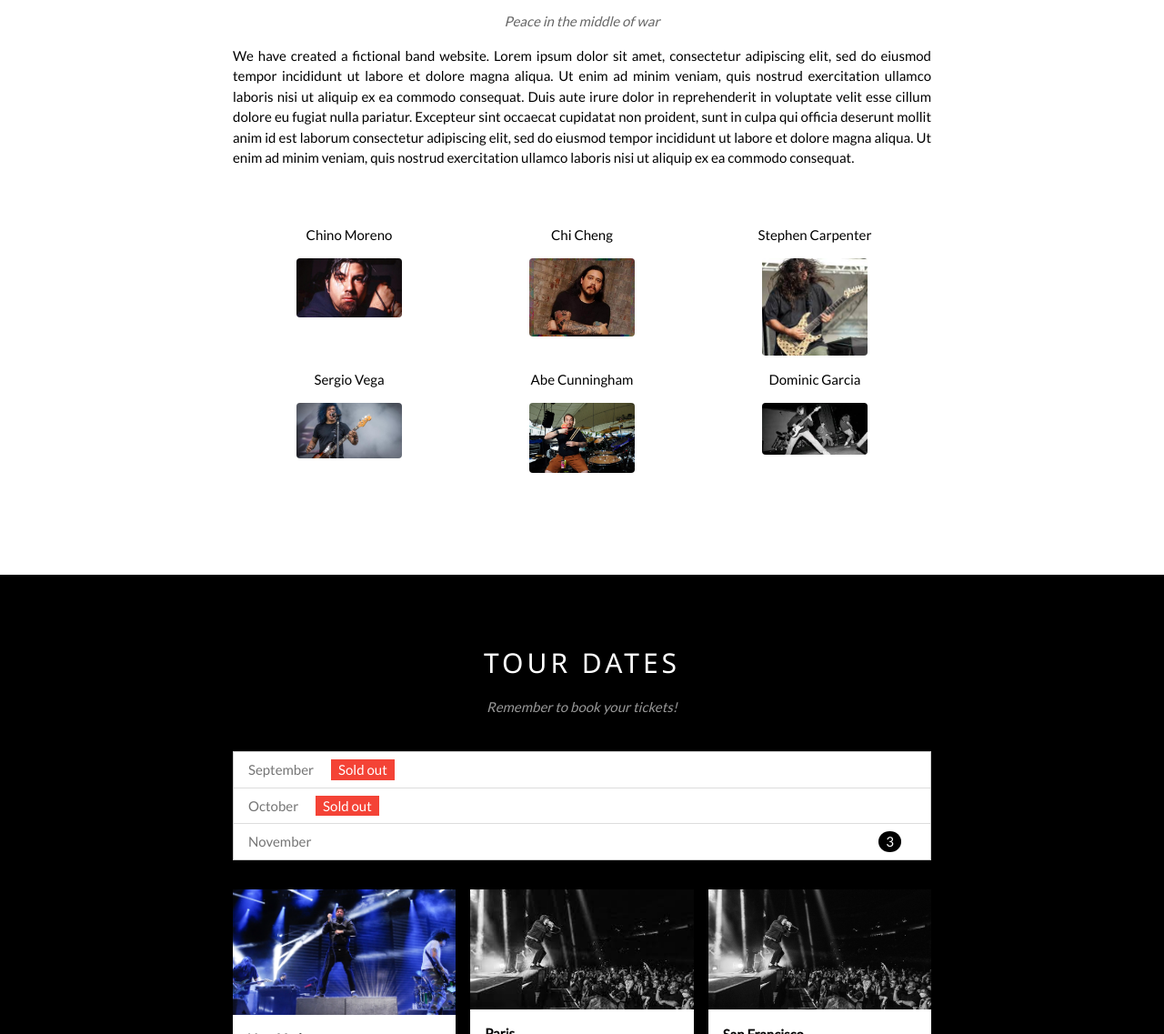
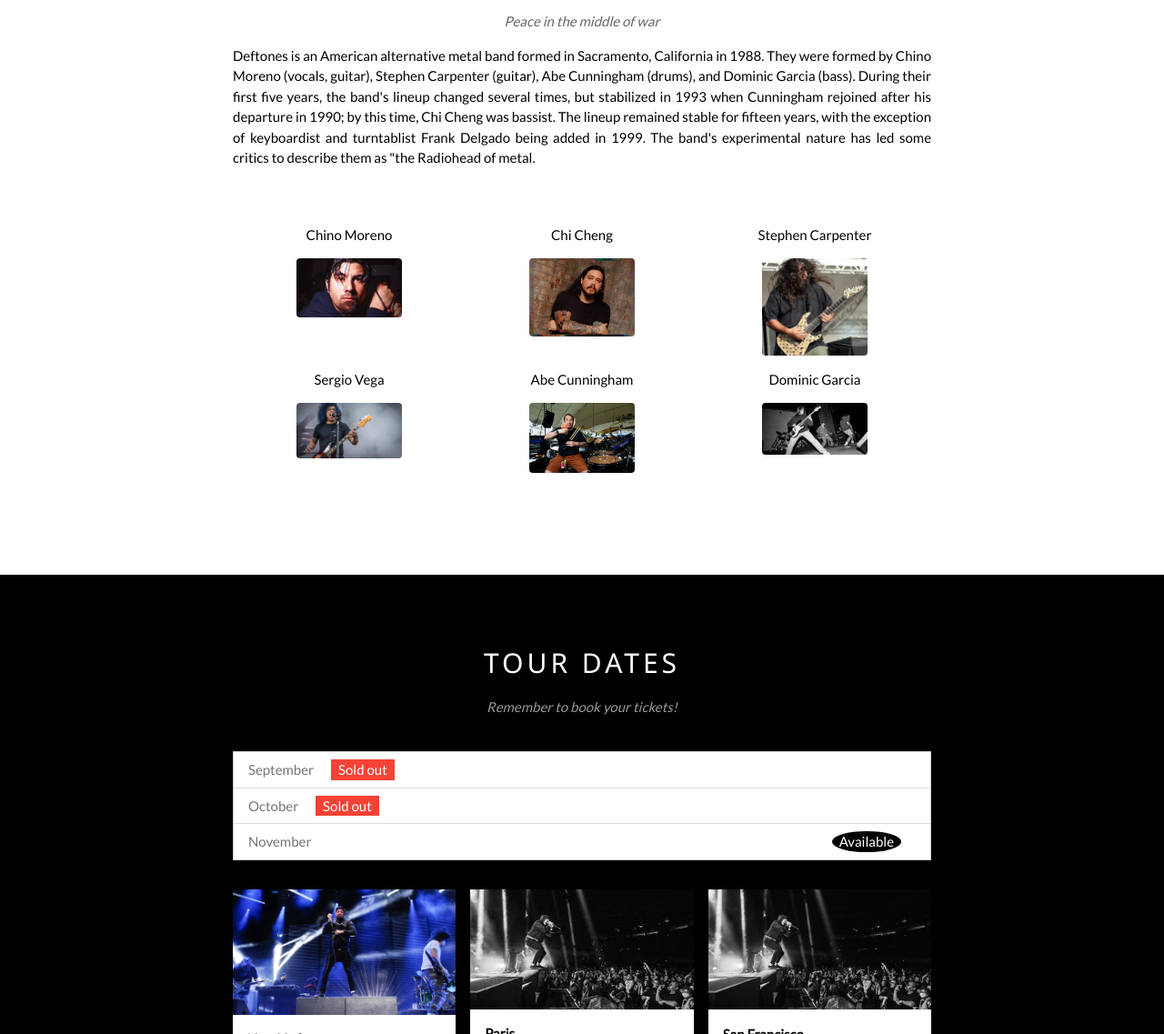
Before and after one commit to SebastianRuiz9/EntregaFinalRuiz, a plain HTML site: page index.html in a window 1280 px wide. Shown: the part 888-2025 px from the top of the page at 91% size. Drawn offline with nearby package versions, Linux system fonts and the light colour scheme.

Commit message:
cambios html

```diff
--- a/index.html
+++ b/index.html
@@ -70,9 +70,7 @@
   <div class="w3-container w3-content w3-center w3-padding-64" style="max-width:800px" id="band">
     <h2 class="w3-wide">DEFTONES</h2>
     <p class="w3-opacity"><i>Peace in the middle of war</i></p>
-    <p class="w3-justify">We have created a fictional band website. Lorem ipsum dolor sit amet, consectetur adipiscing elit, sed do eiusmod tempor incididunt ut labore et dolore magna aliqua. Ut enim ad minim veniam, quis nostrud exercitation ullamco laboris nisi ut aliquip
-      ex ea commodo consequat. Duis aute irure dolor in reprehenderit in voluptate velit esse cillum dolore eu fugiat nulla pariatur. Excepteur sint occaecat cupidatat non proident, sunt in culpa qui officia deserunt mollit anim id est laborum consectetur
-      adipiscing elit, sed do eiusmod tempor incididunt ut labore et dolore magna aliqua. Ut enim ad minim veniam, quis nostrud exercitation ullamco laboris nisi ut aliquip ex ea commodo consequat.</p>
+    <p class="w3-justify">Deftones is an American alternative metal band formed in Sacramento, California in 1988. They were formed by Chino Moreno (vocals, guitar), Stephen Carpenter (guitar), Abe Cunningham (drums), and Dominic Garcia (bass). During their first five years, the band's lineup changed several times, but stabilized in 1993 when Cunningham rejoined after his departure in 1990; by this time, Chi Cheng was bassist. The lineup remained stable for fifteen years, with the exception of keyboardist and turntablist Frank Delgado being added in 1999. The band's experimental nature has led some critics to describe them as "the Radiohead of metal. </p>
     <div class="w3-row w3-padding-32">
       <div class="w3-third">
         <p> Chino Moreno </p>
@@ -110,7 +108,7 @@
       <ul class="w3-ul w3-border w3-white w3-text-grey">
         <li class="w3-padding">September <span class="w3-tag w3-red w3-margin-left">Sold out</span></li>
         <li class="w3-padding">October <span class="w3-tag w3-red w3-margin-left">Sold out</span></li>
-        <li class="w3-padding">November <span class="w3-badge w3-right w3-margin-right">3</span></li>
+        <li class="w3-padding">November <span class="w3-badge w3-right w3-margin-right">Available</span></li>
       </ul>
 
       <div class="w3-row-padding w3-padding-32" style="margin:0 -16px">
```
